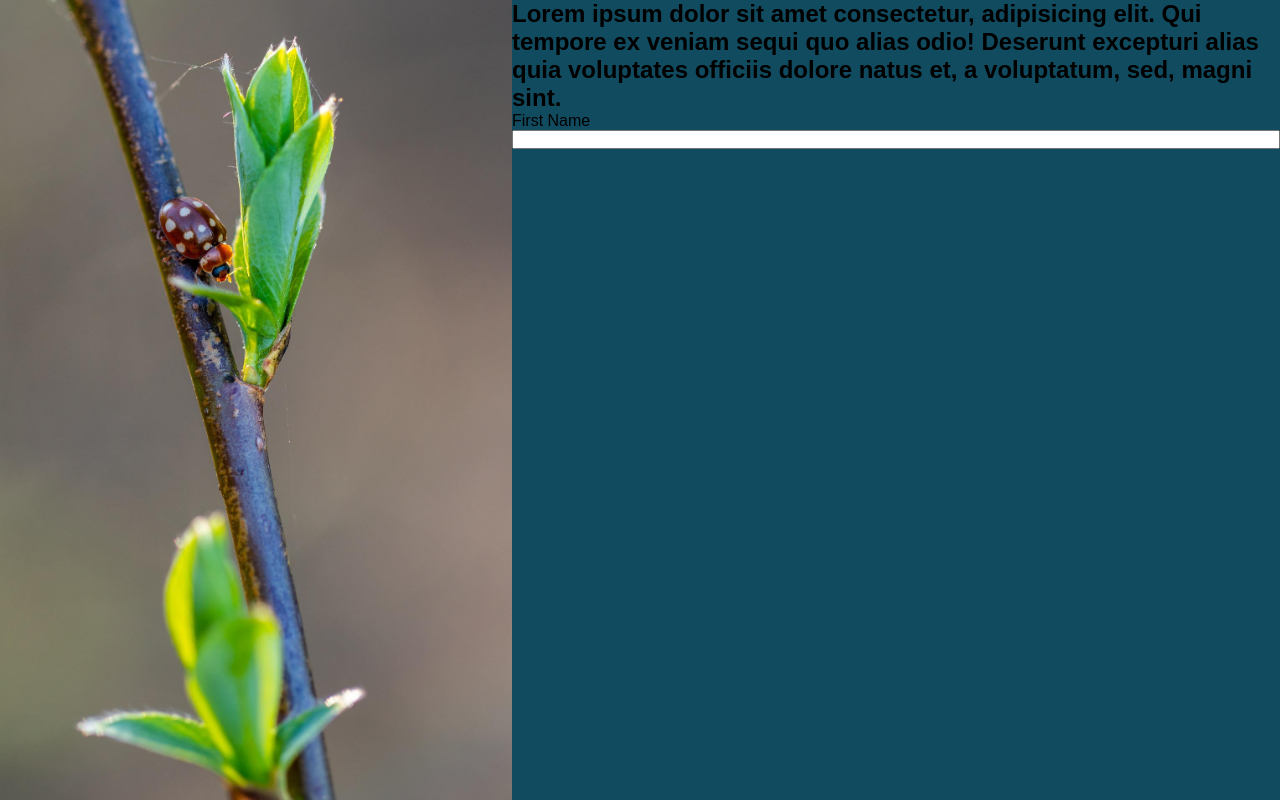
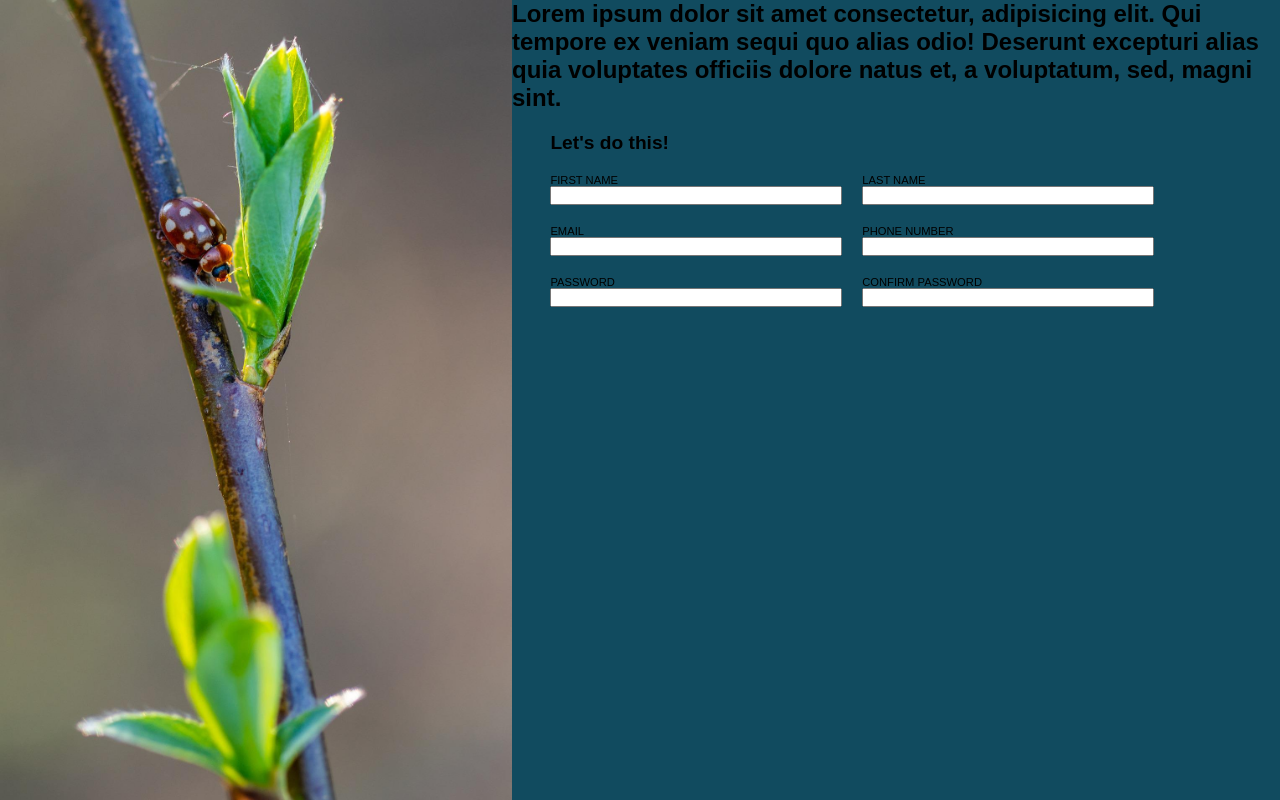
Before and after one commit to Echophase44/Pest_control_Landing_page, a plain HTML site: page form_page/form.html in a window 1280 px wide. Drawn offline with Linux system fonts and the light colour scheme.

Commit message:
Added form fields and some validation requirements to the signup page

```diff
--- a/form_page/form.html
+++ b/form_page/form.html
@@ -13,9 +13,41 @@
     <div>
       <h2>Lorem ipsum dolor sit amet consectetur, adipisicing elit. Qui tempore ex veniam sequi quo alias odio! Deserunt excepturi alias quia voluptates officiis dolore natus et, a voluptatum, sed, magni sint.</h2>
     </div>
-    <form action="" method="post">
-      <label for="firstName">First Name</label>
-      <input type="text">
+
+    <form action="#" method="post">
+      <div class="inputContainer">
+        <p class="formTitle">Let's do this!</p>
+
+        <div class="input">
+          <label for="firstName">First Name</label>
+          <input type="text" id="firstName" name="first_name" required>
+        </div>
+
+        <div class="input">
+          <label for="lastName">Last Name</label>
+          <input type="text" id="lastName" name="last_name" required>
+        </div>
+
+        <div class="input">
+          <label for="email">Email</label>
+          <input type="email" name="email" id="email" required>
+        </div>
+
+        <div class="input">
+          <label for="phoneNumber">Phone Number</label>
+          <input type="number" name="phoneNumber" id="phoneNumber" minlength="9" maxlength="9">
+        </div>
+
+        <div class="input">
+          <label for="password">Password</label>
+          <input type="password" name="password" id="password" minlength="8" maxlength= "24" required>
+        </div>
+
+        <div class="input">
+          <label for="confirmPassword">Confirm Password</label>
+          <input type="password" name="confirmPassword" id="confirmPassword" minlength="8" maxlength= "24" required>
+        </div>
+    </div>
     </form>
     <div></div>
   </section>
--- a/form_page/style.css
+++ b/form_page/style.css
@@ -17,9 +17,27 @@ body{
   display: flex;
 }
 
-form{
+.inputContainer{
   display: flex;
-  flex-direction: column;
+  flex-flow: row wrap;
+  gap: 20px;
+  padding-top: 20px;
+  padding-bottom: 20px;
+  padding-left: 3vw;
+}
+
+.input{
+  display: flex;
+  flex-flow: column wrap;
+  width: 40%;
+  font-size: 0.7rem;
+  text-transform: uppercase;
+}
+
+.formTitle{
+  width: 100%;
+  font-weight: 600;
+  font-size: 1.2rem;
 }
 
 img {
```
